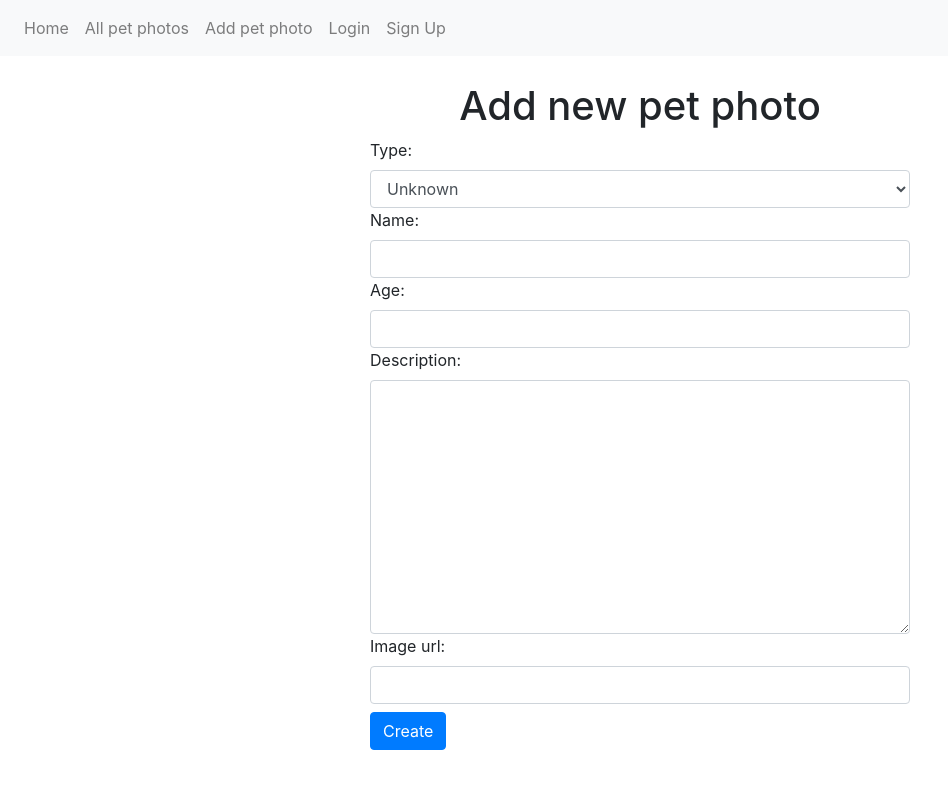
After one commit to NikiVe/django_first_steps, a Django app: page /pets/create/ in a window 1280 px wide. The commit adds this page. Shown: the whole page, without its empty margins (0-948 px from the left). Run offline with Django 3.2, Linux system fonts and the light colour scheme; some libraries are stand-ins or nearby versions.

Commit message:
added forms

```diff
--- a/Petstagram/pets/admin.py
+++ b/Petstagram/pets/admin.py
@@ -1,5 +1,5 @@
 from django.contrib import admin
-from pets.models import Pet, Like
+from pets.models import Pet, Like, Comment
 
 
 class LikeInLine(admin. TabularInline):
@@ -13,3 +13,4 @@ class PetAdmin(admin.ModelAdmin):
 
 admin.site.register(Pet, PetAdmin)
 admin.site.register(Like)
+admin.site.register(Comment)
--- /dev/null
+++ b/Petstagram/pets/forms/pet_form.py
@@ -0,0 +1,22 @@
+from django import forms
+
+from pets.models import Pet
+
+
+class PetForm(forms.ModelForm):
+    def __init__(self, *args, **kwargs):
+        super().__init__(*args, **kwargs)
+
+        for(_, field) in self.fields.items():
+            field.widget.attrs['class'] = 'form-control'
+
+    class Meta:
+        model = Pet
+        fields = '__all__'
+        widgets = {
+            'image_url': forms.TextInput(
+                attrs={
+                    'id': 'img_input',
+                }
+            )
+        }
--- a/Petstagram/pets/models.py
+++ b/Petstagram/pets/models.py
@@ -24,3 +24,8 @@ class Pet(models.Model):
 
 class Like(models.Model):
     pet = models.ForeignKey(Pet, on_delete=models.CASCADE)
+
+
+class Comment(models.Model):
+    pet = models.ForeignKey(Pet, on_delete=models.CASCADE)
+    text = models.TextField(blank=False)
--- a/Petstagram/pets/urls.py
+++ b/Petstagram/pets/urls.py
@@ -1,9 +1,12 @@
 from django.urls import path
 
-from pets.views import list_pets, show_pet_details,like_pet
+from pets.views import list_pets, details_or_comment_pet, like_pet, edit_pet, delete_pet, create_pet
 
 urlpatterns = [
     path('', list_pets, name='list pets'),
-    path('detail/<int:pk>/', show_pet_details, name='pet details'),
+    path('detail/<int:pk>/', details_or_comment_pet, name='pet details or comment'),
     path('like/<int:pk>/', like_pet, name='like pet'),
+    path('edit/<int:pk>/', edit_pet, name='edit pet'),
+    path('delete/<int:pk>/', delete_pet, name='delete pet'),
+    path('create/', create_pet, name='create pet'),
 ]
--- a/Petstagram/pets/views.py
+++ b/Petstagram/pets/views.py
@@ -1,6 +1,8 @@
 from django.shortcuts import render, redirect
 
-from pets.models import Pet, Like
+from pets.forms.comment_form import CommentForm
+from pets.forms.pet_form import PetForm
+from pets.models import Pet, Like, Comment
 
 
 def list_pets(request):
@@ -11,13 +13,74 @@ def list_pets(request):
     return render(request, 'pet_list.html', context)
 
 
-def show_pet_details(request, pk):
-    context = {
-        'pet': Pet.objects.get(pk=pk),
+def details_or_comment_pet(request, pk):
+    pet = Pet.objects.get(pk=pk)
+    if request == 'GET':
+        context = {
+            'pet': pet,
+            'form': CommentForm(),
+        }
 
-    }
+        return render(request, 'pet_detail.html', context)
+    else:
+        form = CommentForm(request.POST)
+        if form.is_valid():
+            comment = Comment(text=form.cleaned_data['text'])
+            comment.pet = pet
+            comment.save()
+            return redirect('pet details or comment', pk)
+        context = {
+            'pet': pet,
+            'form': form,
+        }
 
-    return render(request, 'pet_details.html', context)
+        return render(request, 'pet_detail.html', context)
+
+
+def persist_pet(request, pet, template_name ):
+    if request.method == 'GET':
+        form = PetForm(instance=pet)
+        context = {
+            'form': form,
+            'pet': pet,
+        }
+        return render(request, f'{template_name}.html', context)
+    else:
+        form = PetForm(
+            request.POST,
+            instance=pet
+        )
+        if form.is_valid():
+            form.save()
+            return redirect('pet details or comment', pet.p)
+
+        context = {
+            'form': form,
+            'pet': pet,
+        }
+
+        return render(request, f'{template_name}.html', context)
+
+
+def edit_pet(request, pk):
+    pet = Pet.objects.get(pk=pk)
+    return persist_pet(request, pet, 'pet_edit')
+
+
+def create_pet(request):
+    pet = Pet()
+    return persist_pet(request, pet, 'pet_create')
+
+def delete_pet(request, pk):
+    pet = Pet.objects.get(pk=pk)
+    if request.method == 'GET':
+        context = {
+            'pet': pet,
+        }
+        return render(request, 'pet_delete.html', context)
+    else:
+        pet.delete()
+        return redirect('list pets')
 
 
 def like_pet(request, pk):
@@ -25,4 +88,4 @@ def like_pet(request, pk):
     like = Like(pk)
     like.pet = pet
     like.save()
-    return redirect('pet details', pk)
+    return redirect('pet details or comment', pk)
--- /dev/null
+++ b/Petstagram/templates/pet_create.html
@@ -0,0 +1,16 @@
+
+{% extends 'shared/site.html' %}
+{% block site_content %}
+    <h1 class="text-center">Add new pet photo</h1>
+    <div class="row">
+        <div class="col-lg-3"></div>
+        <div class="col-lg-6">
+            <form method="post" class="furniture-form" enctype="multipart/form-data">
+                {{ form }}
+                {% csrf_token %}
+                <button class="btn btn-primary mt-2" type="submit">Create</button>
+            </form>
+        </div>
+        <div class="col-lg-3"></div>
+    </div>
+{% endblock %}
--- a/Petstagram/templates/pet_detail.html
+++ b/Petstagram/templates/pet_detail.html
@@ -47,7 +47,7 @@
         {% endif %}
         {% if can_comment %}
             <div class="box">
-                <form method="post" action="% url 'pet details or comment' pet.pk %}">
+                <form method="post" action="{% url 'pet details or comment' pet.pk %}">
                     {{ form }}
                     {% csrf_token %}
                     <button class="btn btn-primary mt-2" type="submit">Add comment</button>
--- a/Petstagram/templates/pet_list.html
+++ b/Petstagram/templates/pet_list.html
@@ -10,7 +10,7 @@
                     <div class="card-body">
                         <h5 class="card-title">{{ pet.type }} {{ pet.name }}, Age: {{ pet.age }}</h5>
                         <p class="card-text">{{ pet.description }}</p>
-                        <a href="% url 'pet details or comment' pet.id %}" class="btn btn-primary">See details</a>
+                        <a href="{% url 'pet details or comment' pet.id %}" class="btn btn-primary">See details</a>
                     </div>
                 </div>
             </div>
--- a/Petstagram/templates/shared/site.html
+++ b/Petstagram/templates/shared/site.html
@@ -19,7 +19,7 @@
         <ul class="navbar-nav">
             <a class="nav-link" href="/">Home</a>
             <a class="nav-link" href="{% url 'list pets' %}">All pet photos</a>
-            <a class="nav-link" href="% url 'create pet' %}">Add pet photo</a>
+            <a class="nav-link" href="{% url 'create pet' %}">Add pet photo</a>
             <li class="nav-item">
                 <a class="nav-link" href="#">Login</a>
             </li>
```
Also changed, not shown: Petstagram/pets/forms/comment_form.py (added, +11 -0 lines), Petstagram/templates/pet_delete.html (added, +21 -0 lines), Petstagram/templates/pet_edit.html (added, +26 -0 lines), Petstagram/pets/forms/__init__.py (added), Petstagram/pets/migrations/0002_auto_20201214_1104.py (added).
